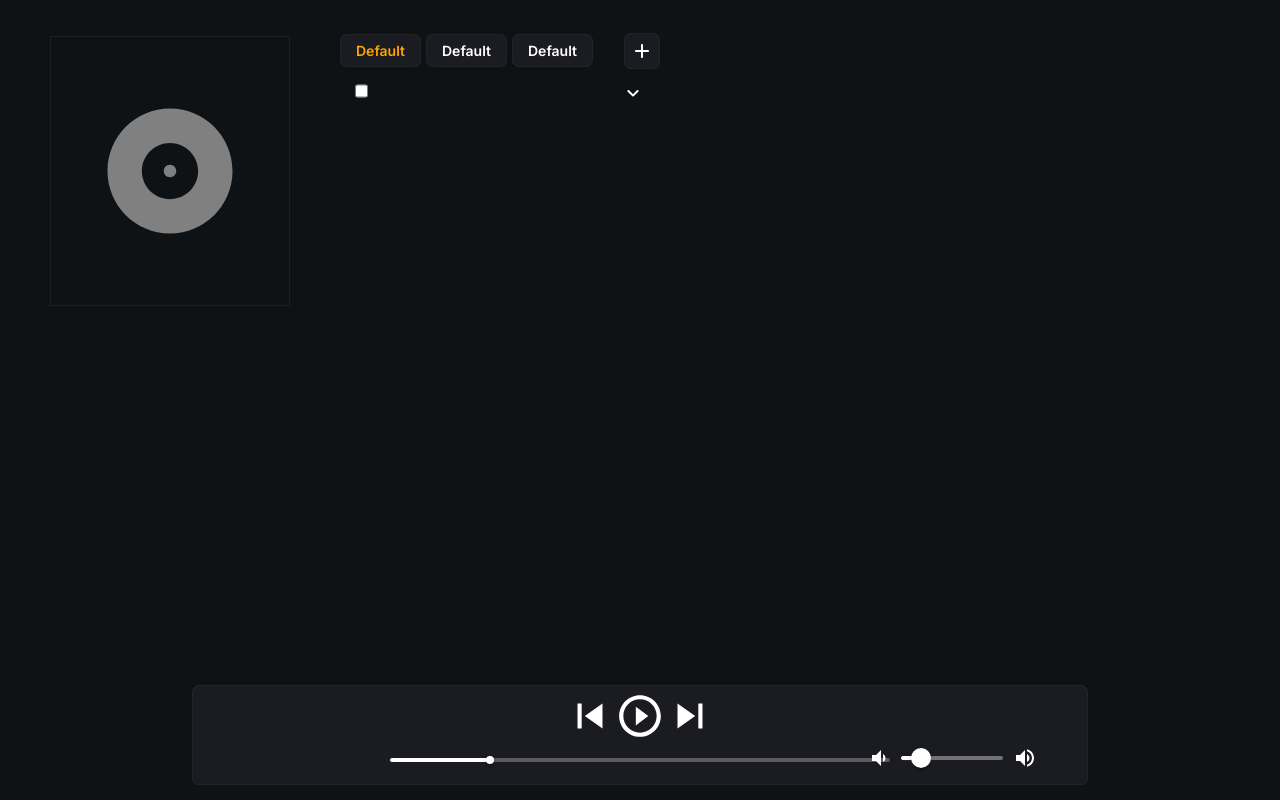
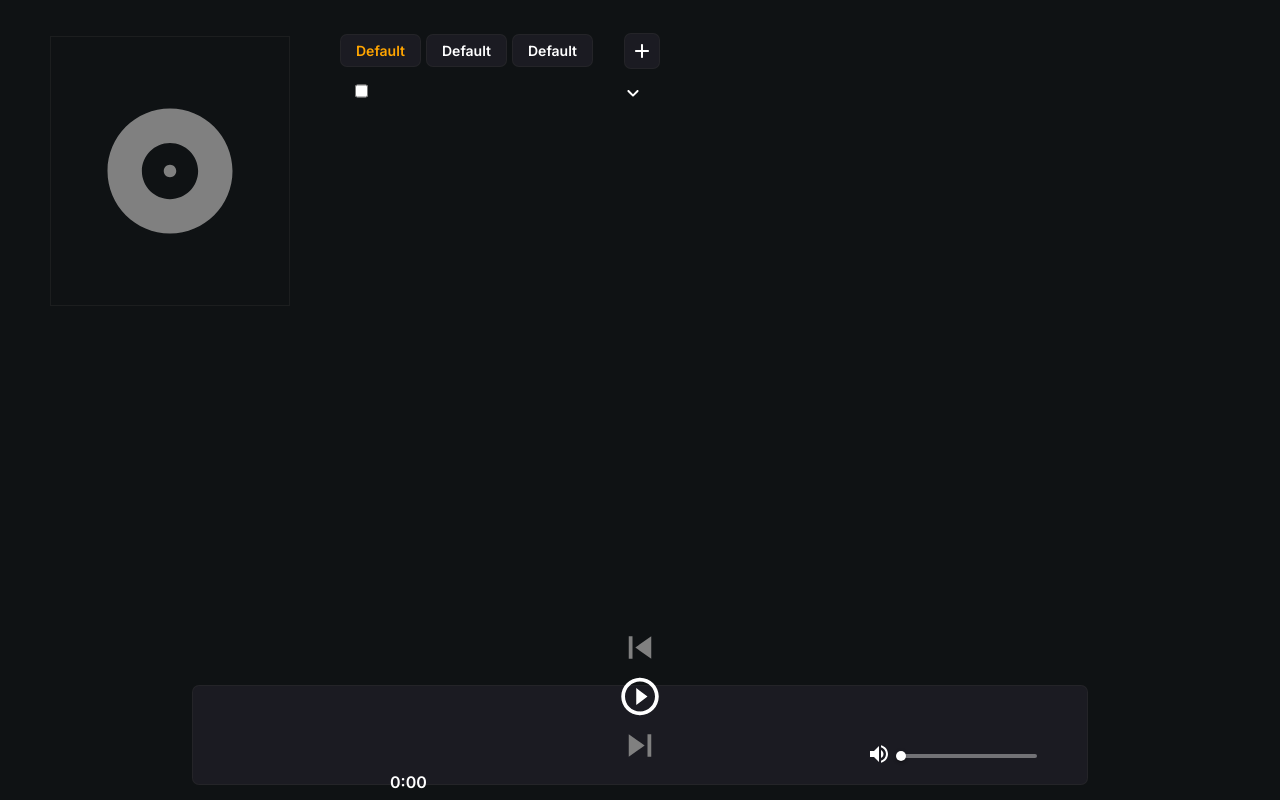
Before and after one commit to Ceft7412/music-player, a Next.js app: page / in a window 1280 px wide. Built offline with nearby package versions, Linux system fonts and the light colour scheme.

Commit message:
Update Footer.jsx

```diff
--- a/src/components/Footer.jsx
+++ b/src/components/Footer.jsx
@@ -1,45 +1,190 @@
-import { useContext } from "react";
+import { useContext, useRef, useEffect, useState } from "react";
 import PlayCircleFilledWhiteOutlinedIcon from "@mui/icons-material/PlayCircleFilledWhiteOutlined";
+import PauseCircleOutlineRoundedIcon from "@mui/icons-material/PauseCircleOutlineRounded";
 import SkipNextIcon from "@mui/icons-material/SkipNext";
 import SkipPreviousIcon from "@mui/icons-material/SkipPrevious";
 import LinearProgress from "@mui/material/LinearProgress";
 import Slider from "@mui/material/Slider";
-import VolumeDown from "@mui/icons-material/VolumeDown";
-import VolumeUp from "@mui/icons-material/VolumeUp";
+import VolumeOffIcon from "@mui/icons-material/VolumeOff";
+import VolumeUpIcon from "@mui/icons-material/VolumeUp";
+
+// mui styling
+
+import { styled } from "@mui/system";
 
 import { RootContext } from "@/context/RootContext";
+
+const StyledPlayCircleFilledWhiteOutlinedIcon = styled(PlayCircleFilledWhiteOutlinedIcon)(
+  {
+    fontSize: 45,
+    cursor: "pointer",
+    transition: "0.2s",
+    "&:hover": {
+      fontSize: 48,
+    },
+    width: 50,
+  }
+);
+
+const StyledPauseCircleOutlineRoundedIcon = styled(PauseCircleOutlineRoundedIcon)({
+  fontSize: 45,
+  cursor: "pointer",
+  transition: "0.2s",
+  "&:hover": {
+    fontSize: 48,
+  },
+  width: 50,
+});
+const StyledSkipNextIcon = styled(SkipNextIcon)({
+  fontSize: 45,
+  cursor: "pointer",
+  color: "gray",
+  transition: "0.2s",
+  "&:hover": {
+    color: "white",
+  },
+  width: 50,
+});
+
+const StyledSkipPreviousIcon = styled(SkipPreviousIcon)({
+  fontSize: 45,
+  cursor: "pointer",
+  color: "gray",
+  transition: "0.2s",
+  "&:hover": {
+    color: "white",
+  },
+  width: 50,
+});
 export default function Footer() {
+  const audioRef = useRef(null);
+  const [minutes, setMinutes] = useState(0);
+  const [seconds, setSeconds] = useState(0);
+  const [currentTime, setCurrentTime] = useState(0);
+  const [isPlaying, setIsPlaying] = useState(false);
+
+  const [isNoVolume, setNoVolume] = useState(true);
   const {
     setModalUpload,
     modalUpload,
     storedFiles,
     backgroundClickedItem,
     setBackgroundClickedItem,
-    s,
+    itemToPlay,
+    setVolume,
+    volume,
   } = useContext(RootContext);
+
+  console.log(itemToPlay);
+
+  const formatTime = (timeInSeconds) => {
+    const minutes = Math.floor(timeInSeconds / 60);
+    let seconds = Math.floor(timeInSeconds % 60);
+
+    // If seconds is less than 10, add a leading 0
+    if (seconds < 10) {
+      seconds = `0${seconds}`;
+    }
+
+    return `${minutes}:${seconds}`;
+  };
+
+  const totalSeconds = minutes * 60 + seconds;
+  useEffect(() => {
+    setIsPlaying(false);
+  }, [itemToPlay]);
+
+  useEffect(() => {
+    if (Math.floor(currentTime) === totalSeconds) {
+      setIsPlaying(false);
+    }
+  }, [currentTime]);
+  useEffect(() => {
+    if (itemToPlay && audioRef.current) {
+      const blob = new Blob([itemToPlay.content], { type: "audio/mpeg" });
+      const url = URL.createObjectURL(blob);
+      audioRef.current.src = url;
+
+      setMinutes(itemToPlay.duration.minutes);
+      setSeconds(itemToPlay.duration.seconds);
+
+      // Set the ontimeupdate event listener here
+      audioRef.current.ontimeupdate = () => {
+        setCurrentTime(audioRef.current.currentTime);
+      };
+    }
+  }, [itemToPlay]);
+
+  const togglePlayPause = () => {
+    setIsPlaying(!isPlaying);
+    if (audioRef.current) {
+      if (isPlaying) {
+        audioRef.current.pause();
+      } else {
+        audioRef.current.play();
+      }
+    }
+  };
+
+  const handleSliderChange = (event, newValue) => {
+    setCurrentTime(newValue);
+    if (audioRef.current) {
+      audioRef.current.currentTime = newValue;
+    }
+  };
+
+  const handleVolumeChange = (event, newValue) => {
+    console.log(newValue);
+    setVolume(newValue);
+    if (audioRef.current) {
+      audioRef.current.volume = newValue / 100;
+    }
+  };
+
+  const handleNoVolume = () => {
+    setNoVolume(!isNoVolume);
+    if (audioRef.current) {
+      if (isNoVolume) {
+        setVolume(0);
+        audioRef.current.volume = 0;
+      } else {
+        setVolume(100);
+        setNoVolume(!isNoVolume);
+        audioRef.current.volume = 100 / 100;
+      }
+    }
+  };
 
   return (
     <>
       <div className="footer">
         <div className="footer__flex">
           <div className="footer__flex-cols">
-            <div className="">
-              <SkipPreviousIcon style={{ fontSize: 50 }} />
-              <PlayCircleFilledWhiteOutlinedIcon style={{ fontSize: 50 }} />
-              <SkipNextIcon style={{ fontSize: 50 }} />
+            <div className="footer__flex-rows-icons">
+              <StyledSkipPreviousIcon />
+
+              <div className="" onClick={togglePlayPause}>
+                {isPlaying ? (
+                  <StyledPauseCircleOutlineRoundedIcon />
+                ) : (
+                  <StyledPlayCircleFilledWhiteOutlinedIcon />
+                )}
+              </div>
+              <StyledSkipNextIcon />
             </div>
             <div className="footer__progress">
+              <span className="footer__progress-duration">{formatTime(currentTime)}</span>
               <Slider
                 color="inherit"
                 aria-label="time-indicator"
-                value={20}
-                onChange={{}}
+                value={currentTime}
+                max={totalSeconds}
+                onChange={handleSliderChange}
                 sx={{
                   height: 4,
                   "& .MuiSlider-thumb": {
                     width: 8,
                     height: 8,
-                    transition: "0.3s cubic-bezier(.47,1.64,.41,.8)",
 
                     "&.Mui-active": {
                       width: 8,
@@ -51,17 +196,36 @@ export default function Footer() {
                   },
                 }}
               />
+              <span className="footer__progress-duration">
+                {formatTime(totalSeconds)}
+              </span>
+              <audio
+                ref={audioRef}
+                onTimeUpdate={() => setCurrentTime(audioRef.current.currentTime)}
+              />
             </div>
             <div className="footer__volume">
-              <VolumeDown />
+              <div onClick={handleNoVolume}>
+                {volume === 0 ? <VolumeOffIcon /> : <VolumeUpIcon />}
+              </div>
               <Slider
                 color="inherit"
-                sx={{ height: "15%" }}
+                sx={{
+                  height: "5",
+                  "& .MuiSlider-thumb": {
+                    width: 10,
+                    height: 10,
+
+                    "&.Mui-active": {
+                      width: 8,
+                      height: 8,
+                    },
+                  },
+                }}
                 aria-label="Volume"
-                value={20}
-                onChange={{}}
+                onChange={handleVolumeChange}
+                value={volume}
               />
-              <VolumeUp />
             </div>
           </div>
         </div>
```
